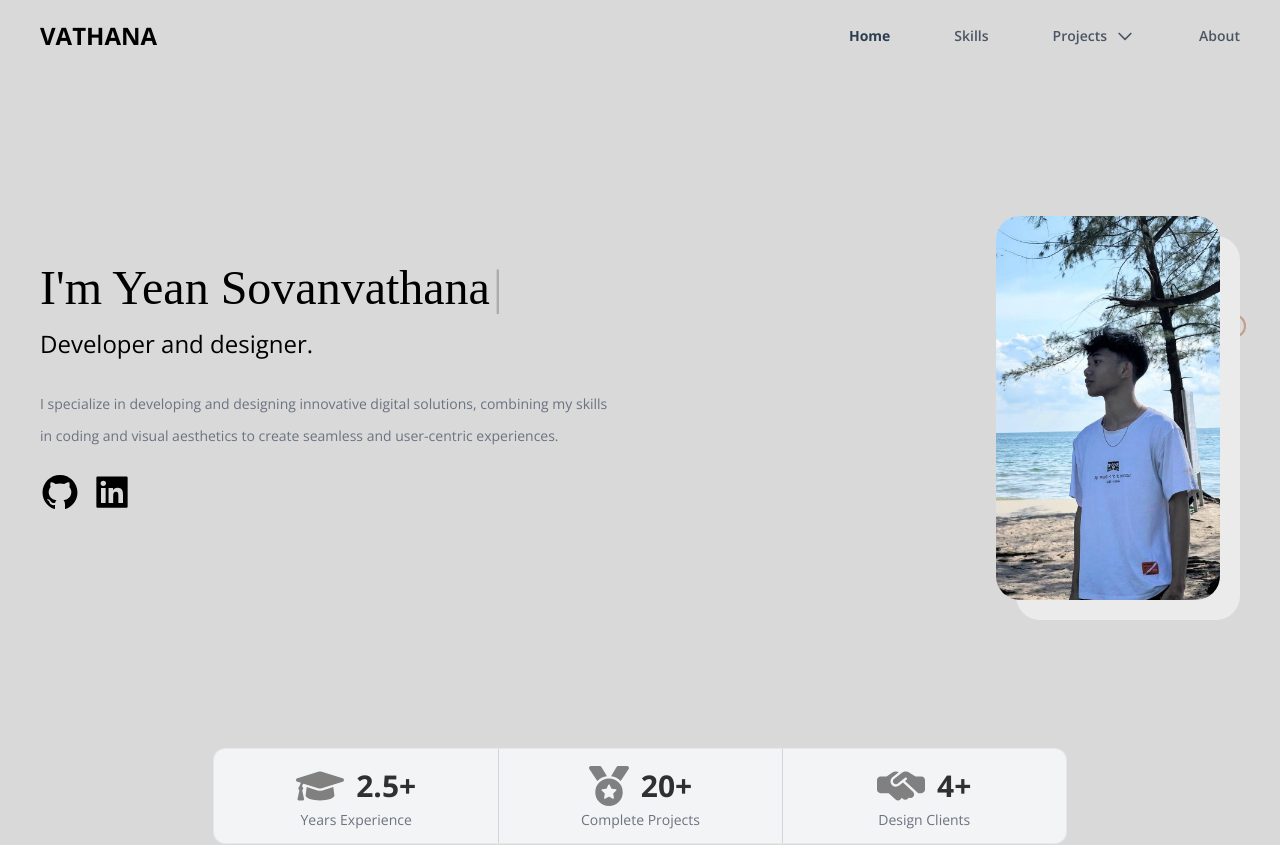
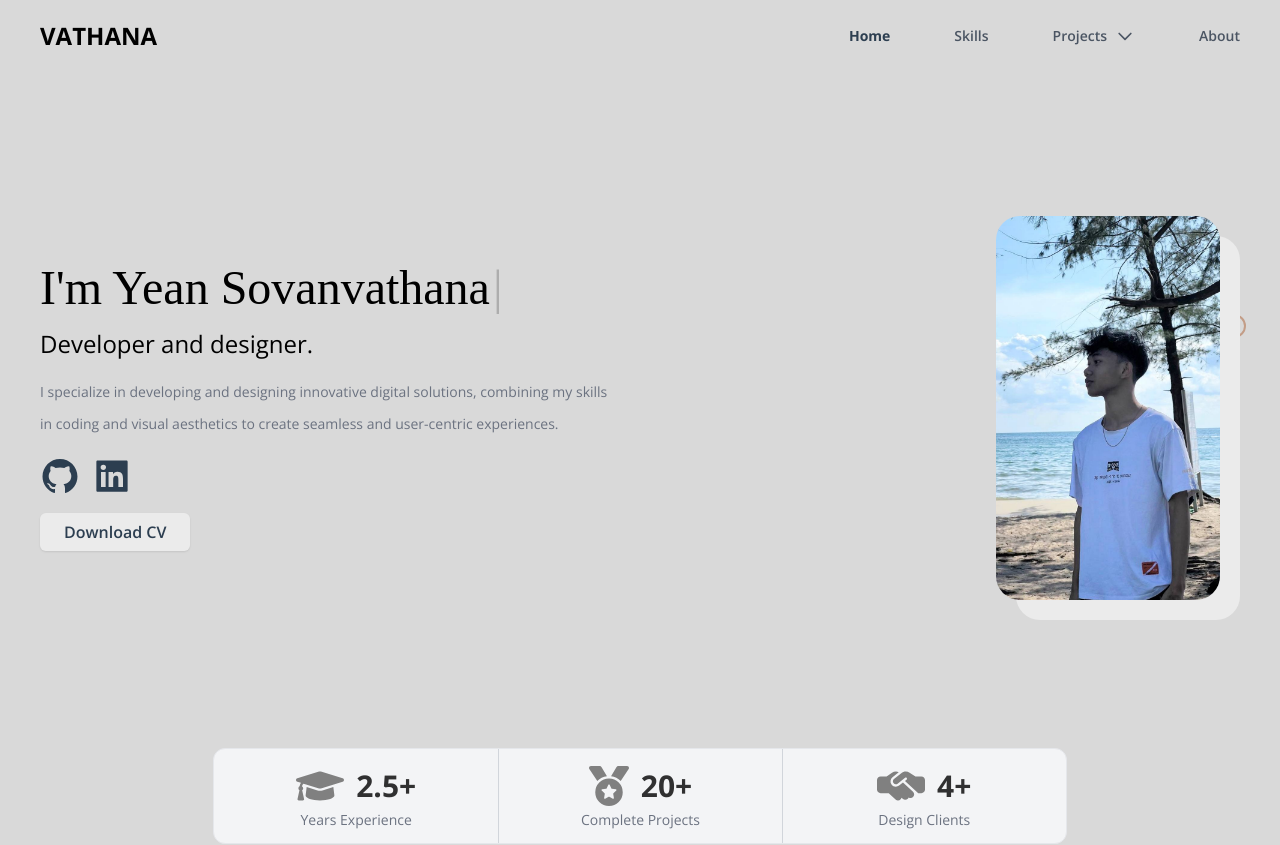
Before and after one commit to Yeansovanvathana/Portfolio_V2, a Next.js app: page / in a window 1280 px wide. Shown: the top 845 px of the page. Built offline with nearby package versions, Linux system fonts and the light colour scheme.

Commit message:
update page

```diff
--- a/components/Page.jsx
+++ b/components/Page.jsx
@@ -54,7 +54,7 @@ export const Page = () => {
                 hidden: { opacity: 0, x: -50 },
                 visible: { opacity: 1, x: 0 },
               }}
-              className="text-sm py-5 leading-8 text-gray-500 max-w-xl"
+              className="text-sm py-2 leading-8 text-gray-500 max-w-xl"
             >
               I specialize in developing and designing innovative digital
               solutions, combining my skills in coding and visual aesthetics to
@@ -69,13 +69,13 @@ export const Page = () => {
                 hidden: { opacity: 0, x: -50 },
                 visible: { opacity: 1, x: 0 },
               }}
-              className="flex space-x-3 justify-center md:justify-start"
+              className="flex space-x-3 py-2 justify-center md:justify-start text-secondary-200"
             >
               <AiFillGithub
                 onClick={() => {
                   window.open("https://github.com/Yeansovanvathana", "_blank");
                 }}
-                className="w-10 h-10 hover:text-secondary-300 transition ease-in-out delay-150  hover:-translate-y-1 hover:scale-110 duration-300"
+                className="w-10 h-10 hover:text-secondary-300 transition ease-in-out delay-50  hover:-translate-y-1 hover:scale-105 duration-300"
               />
 
               <AiFillLinkedin
@@ -85,8 +85,27 @@ export const Page = () => {
                     "_blank"
                   );
                 }}
-                className="w-10 h-10 hover:text-secondary-300 transition ease-in-out delay-150  hover:-translate-y-1 hover:scale-110 duration-300"
+                className="w-10 h-10 hover:text-secondary-300 transition ease-in-out delay-50  hover:-translate-y-1 hover:scale-105 duration-300"
               />
+            </motion.div>
+            <motion.div
+              initial="hidden"
+              whileInView="visible"
+              viewport={{ once: true, amount: 0.5 }}
+              transition={{ delay: 0.8, duration: 0.8 }}
+              variants={{
+                hidden: { opacity: 0, x: -50 },
+                visible: { opacity: 1, x: 0 },
+              }}
+              className="py-4 "
+            >
+              <a
+                class="bg-primary-200 text-secondary-200 font-semibold py-2 px-6 rounded-md shadow-sm drop-shadow-sm"
+                href="/projects/YeanSovanvathana-CV.pdf"
+                download
+              >
+                Download CV
+              </a>
             </motion.div>
           </div>
           <motion.div
```
Also changed, not shown: 1 other file (tests, documents, lock files or other folders).
